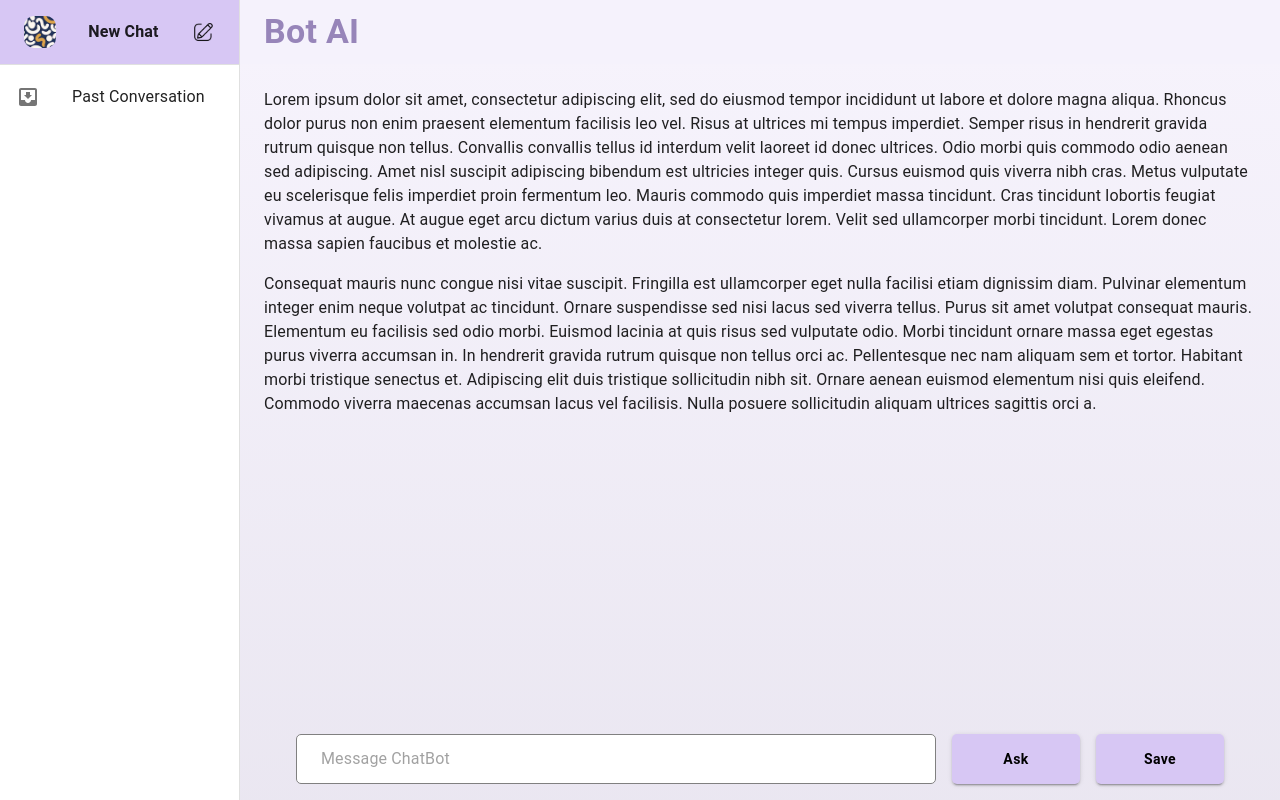
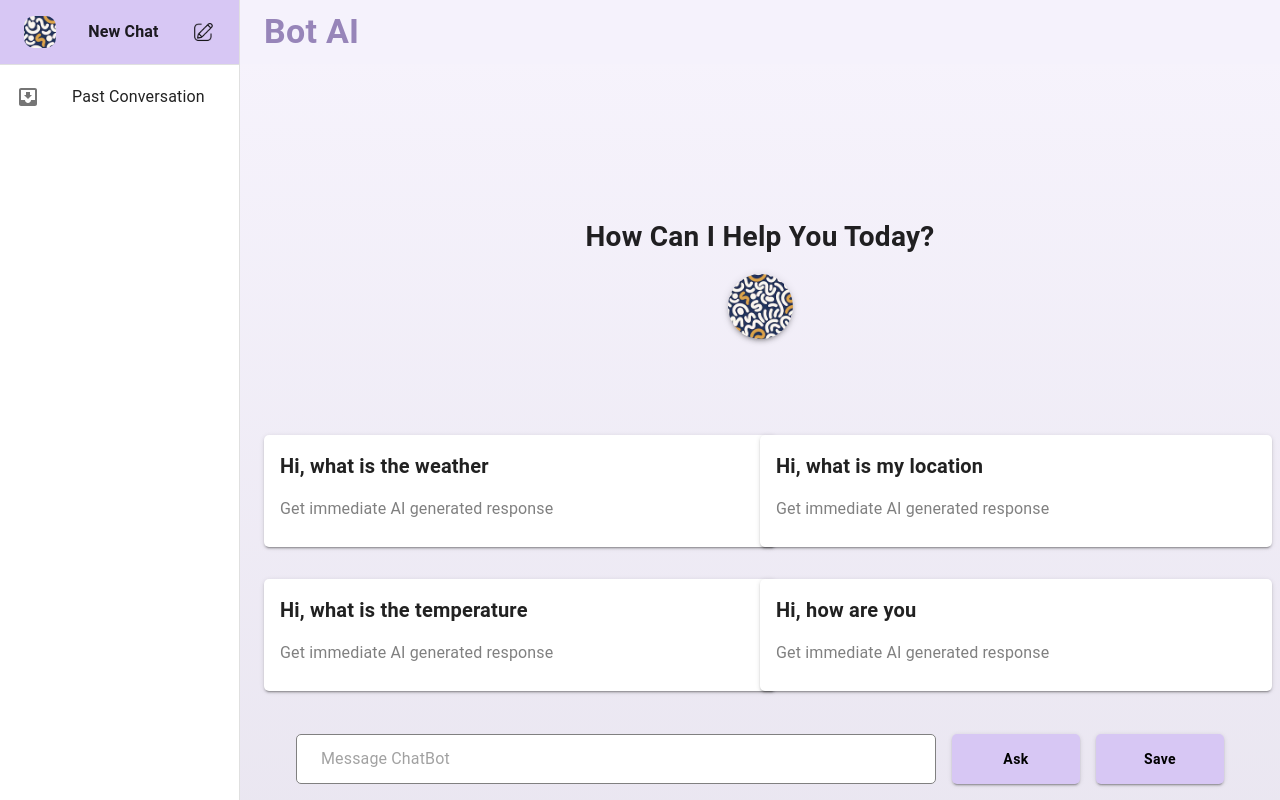
Before and after one commit to abhishekpatil4/chatBot, a React (Vite) app: page / in a window 1280 px wide. Built offline with nearby package versions, Linux system fonts and the light colour scheme.

Commit message:
feat: add example messages

```diff
--- a/src/components/pages/Home.jsx
+++ b/src/components/pages/Home.jsx
@@ -25,6 +25,10 @@ import data from "../../assets/sampleData.json"
 import { useEffect } from 'react';
 import newChatIcon from "../../assets/newChatIcon.svg";
 import icon from "../../assets/icon.png"
+import Grid from '@mui/material/Grid';
+
+
+const exampleMsg = ["Hi, what is the weather", "Hi, what is my location", "Hi, what is the temperature", "Hi, how are you"]
 
 
 
@@ -158,7 +162,33 @@ function Home(props) {
                 }}
             >
                 <Toolbar />
-                <Typography paragraph>
+                <Box sx={{ display: 'flex', justifyContent: 'center', alignItems: 'center', flexDirection: 'column', marginTop: {md:'0rem', lg: '8rem' } }}>
+                    <Typography sx={{ fontWeight: 600, fontSize: '28px' }}>
+                        How Can I Help You Today?
+                    </Typography>
+                    <Box sx={{ height: "65px", width: '65px', borderRadius: '100%', overflow: 'hidden', boxShadow: 3, margin: '1rem' }}>
+                        <img src={icon} alt="logon icon" style={{ objectFit: 'fit', width: '150px' }} />
+                    </Box>
+                    <Box sx={{ width: '100%', marginTop: {xs:'2rem', lg:'5rem'} }}>
+                        <Grid container rowSpacing={{xs:1, lg:4}} columnSpacing={{ xs: 1, sm: 2, md: 0 }}>
+                            {
+                                exampleMsg.map((msg, idx) =>
+                                    <Grid key={idx} item xs={12} lg={6}>
+                                        <Box sx={{ width: '512px', height: "112px", backgroundColor: 'white', borderRadius: '5px', padding: '0.5rem', boxShadow: 2, margin: 'auto' }}>
+                                            <Typography sx={{ fontWeight: 700, fontSize: '20px', padding: '0.5rem' }}>
+                                                {msg}
+                                            </Typography>
+                                            <Typography sx={{ fontWeight: 400, fontSize: '16px', color: "gray", padding: '0.5rem' }}>
+                                                Get immediate AI generated response
+                                            </Typography>
+                                        </Box>
+                                    </Grid>
+                                )
+                            }
+                        </Grid>
+                    </Box>
+                </Box>
+                {/* <Typography paragraph>
                     Lorem ipsum dolor sit amet, consectetur adipiscing elit, sed do eiusmod
                     tempor incididunt ut labore et dolore magna aliqua. Rhoncus dolor purus non
                     enim praesent elementum facilisis leo vel. Risus at ultrices mi tempus
@@ -171,20 +201,7 @@ function Home(props) {
                     feugiat vivamus at augue. At augue eget arcu dictum varius duis at
                     consectetur lorem. Velit sed ullamcorper morbi tincidunt. Lorem donec massa
                     sapien faucibus et molestie ac.
-                </Typography>
-                <Typography paragraph>
-                    Consequat mauris nunc congue nisi vitae suscipit. Fringilla est ullamcorper
-                    eget nulla facilisi etiam dignissim diam. Pulvinar elementum integer enim
-                    neque volutpat ac tincidunt. Ornare suspendisse sed nisi lacus sed viverra
-                    tellus. Purus sit amet volutpat consequat mauris. Elementum eu facilisis
-                    sed odio morbi. Euismod lacinia at quis risus sed vulputate odio. Morbi
-                    tincidunt ornare massa eget egestas purus viverra accumsan in. In hendrerit
-                    gravida rutrum quisque non tellus orci ac. Pellentesque nec nam aliquam sem
-                    et tortor. Habitant morbi tristique senectus et. Adipiscing elit duis
-                    tristique sollicitudin nibh sit. Ornare aenean euismod elementum nisi quis
-                    eleifend. Commodo viverra maecenas accumsan lacus vel facilisis. Nulla
-                    posuere sollicitudin aliquam ultrices sagittis orci a.
-                </Typography>
+                </Typography> */}
                 <Box sx={{
                     display: 'flex', justifyContent: 'center', position: 'fixed',
                     bottom: 0, gap: 2, padding: '1rem 1rem 1rem 1rem',
```
